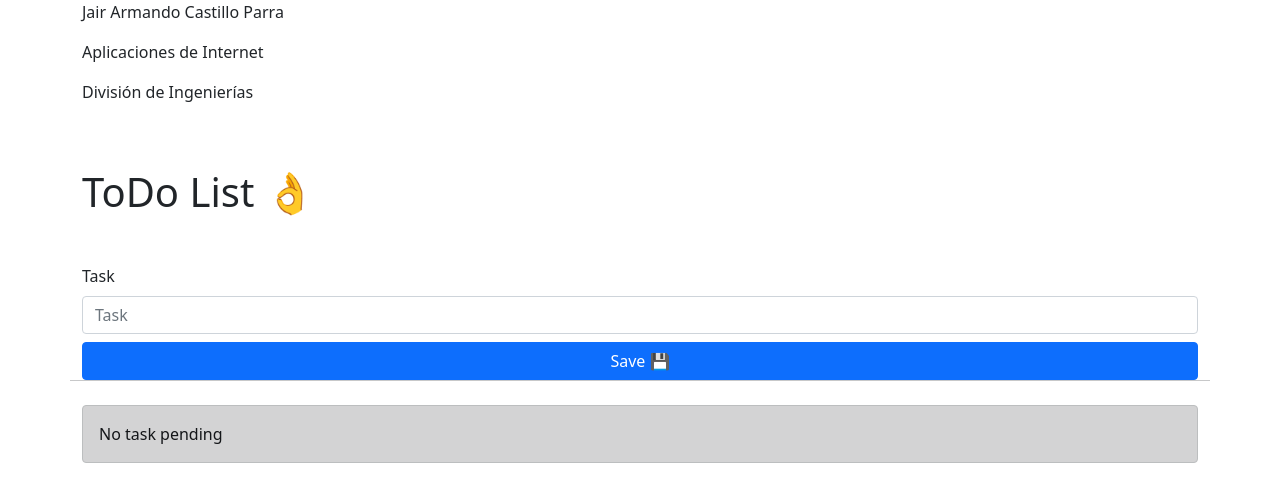
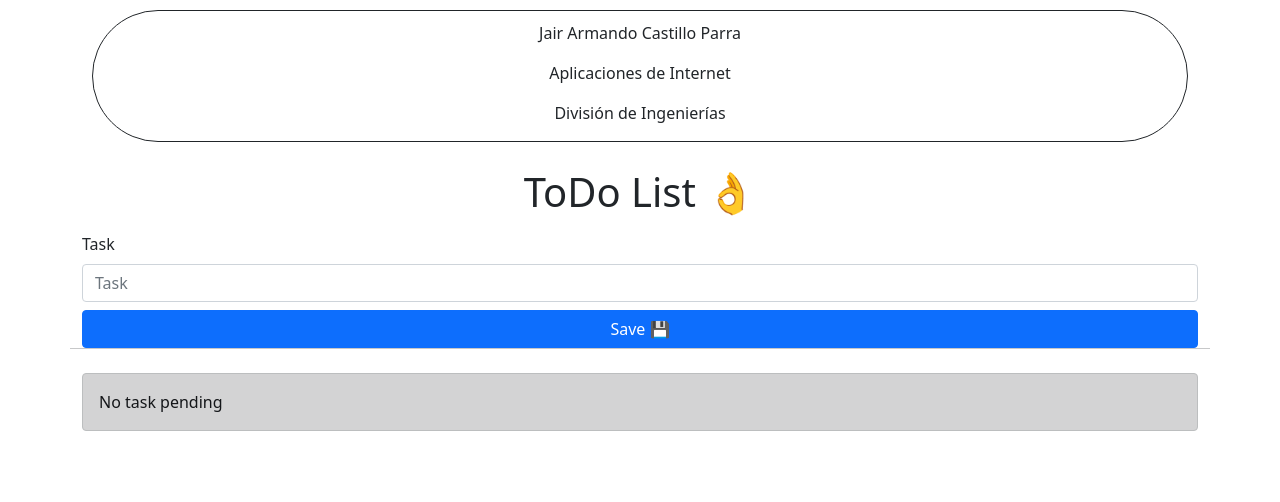
Before and after one commit to EdgyHairu/todo-dicis, a plain HTML site: page index.html in a window 1280 px wide. Drawn offline with nearby package versions, Linux system fonts and the light colour scheme.

Commit message:
Arreglda la posición de mis datos

```diff
--- a/index.html
+++ b/index.html
@@ -9,13 +9,13 @@
 </head>
 <body>
 	<div class="container">
-			<div class="row">
-				<p>Jair Armando Castillo Parra</p>
-				<p>Aplicaciones de Internet</p>
-				<p>División de Ingenierías</p>
+			<div class="row justify-content-center align-items-center border border-dark rounded-pill" style="margin: 10px; padding-top: 10px;">
+				<p class="col-12 text-center">Jair Armando Castillo Parra</p>
+				<p class="col-12 text-center">Aplicaciones de Internet</p>
+				<p class="col-12 text-center">División de Ingenierías</p>
 			</div>
 			<div class="row">
-				<h1 class="my-5">ToDo List 👌</h1>
+				<h1 class="my-3 col-12 text-center">ToDo List 👌</h1>
 				<form id="formulario">
 					<label for="task">Task</label>
 					<input type="text"
```
